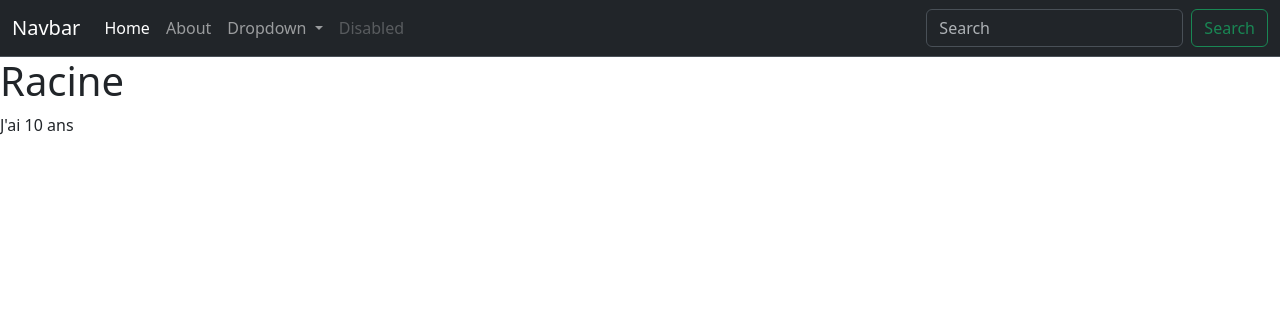
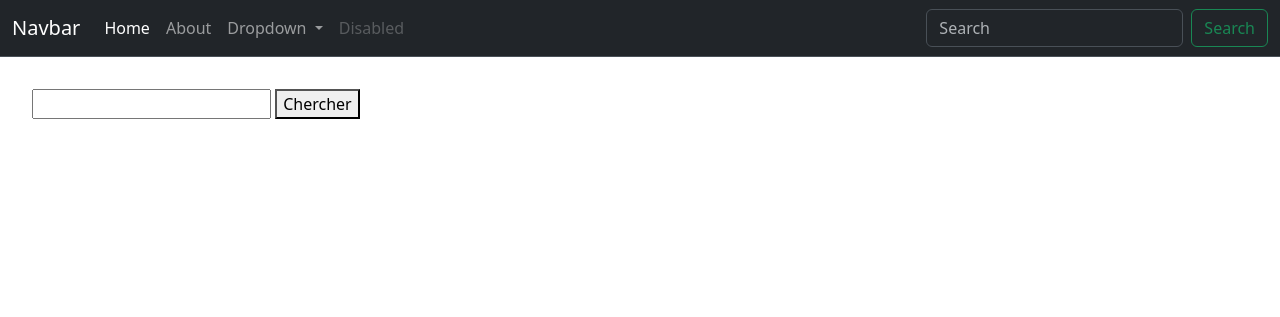
Before and after one commit to Antoine-NVE/Tutoriel_Node.js_part1, a Node server app: template views/home.handlebars in a window 1280 px wide. Shown: the top 317 px of the page. Run offline with Node 20, Linux system fonts and the light colour scheme; the template is opened without the code that fills it: most values are stand-ins (such as "Sample title", 1, 10 or a date in 2020); some libraries are stand-ins or nearby versions.

```diff
--- a/app.js
+++ b/app.js
@@ -12,19 +12,18 @@ app.set('view engine', 'handlebars');
 app.use(express.static(path.join(__dirname, 'public')));
 
 app.get('/', (req, res) => {
+    res.render('home');
+});
+
+app.get('/weather', (req, res) => {
     const { location } = req.query;
 
-    if (!location) {
-        return res.send("Une erreur s'est produite, il manque la localisation");
-    }
+    weather(location, (err, data) => {
+        if (err) {
+            res.send(`Une erreur s'est produite : ${err}`);
+        }
 
-    weather(location, (err, data) => {
-        console.log(err, data);
-    });
-
-    res.render('home', {
-        title: 'Home',
-        age: 30,
+        res.send(data);
     });
 });
 
--- a/public/css/style.css
+++ b/public/css/style.css
@@ -1,9 +1,3 @@
-* {
-    margin: 0;
-    padding: 0;
-    font-size: 14px;
+.myForm {
+    margin: 2rem;
 }
-
-h1 {
-    font-size: 4rem;
-}
--- a/public/js/script.js
+++ b/public/js/script.js
@@ -1 +1,16 @@
 // Fichier JS pour le front-end
+
+const myForm = document.querySelector('.myForm');
+const myLocation = document.querySelector('.myLocation');
+const weatherData = document.getElementById('weatherData');
+
+myForm.addEventListener('submit', (e) => {
+    e.preventDefault();
+
+    fetch(`http://localhost:3000/weather?location=${myLocation.value}`)
+        .then((response) => response.json())
+        .then((response) => {
+            const { location, country, date, hour, temperature } = response;
+            weatherData.innerHTML = `Le nom de la ville est ${location}. Elle est située en ${country}. Nous sommes le ${date} et il est ${hour}. La température est de ${temperature}° C.`;
+        });
+});
--- a/utils/weather.js
+++ b/utils/weather.js
@@ -10,10 +10,13 @@ const weather = (location, callback) => {
                 );
             } else {
                 const { city_info, current_condition } = response;
-                callback(
-                    undefined,
-                    `Le nom de la ville est ${city_info.name}. Elle est située en ${city_info.country}. Nous sommes le ${current_condition.date} et il est ${current_condition.hour}. La température est de ${current_condition.tmp}° C. `
-                );
+                callback(undefined, {
+                    location: city_info.name,
+                    country: city_info.country,
+                    date: current_condition.date,
+                    hour: current_condition.hour,
+                    temperature: current_condition.tmp,
+                });
             }
         });
 };
--- a/views/home.handlebars
+++ b/views/home.handlebars
@@ -1,2 +1,8 @@
-<h1>Racine</h1>
-<p>J'ai {{ age }} ans</p>
+<form action="" class="myForm">
+    <input type="text" class="myLocation">
+    <button>Chercher</button>
+</form>
+
+<p id="weatherData">
+
+</p>
--- a/views/layouts/main.handlebars
+++ b/views/layouts/main.handlebars
@@ -9,8 +9,7 @@
 
     <link href="https://cdn.jsdelivr.net/npm/bootstrap@5.3.3/dist/css/bootstrap.min.css" rel="stylesheet"
         integrity="sha384-QWTKZyjpPEjISv5WaRU9OFeRpok6YctnYmDr5pNlyT2bRjXh0JMhjY6hW+ALEwIH" crossorigin="anonymous">
-    {{!--
-    <link rel="stylesheet" href="css/style.css"> --}}
+    <link rel="stylesheet" href="css/style.css">
 
     <script src="https://cdn.jsdelivr.net/npm/bootstrap@5.3.3/dist/js/bootstrap.bundle.min.js"
         integrity="sha384-YvpcrYf0tY3lHB60NNkmXc5s9fDVZLESaAA55NDzOxhy9GkcIdslK1eN7N6jIeHz" crossorigin="anonymous"
```
